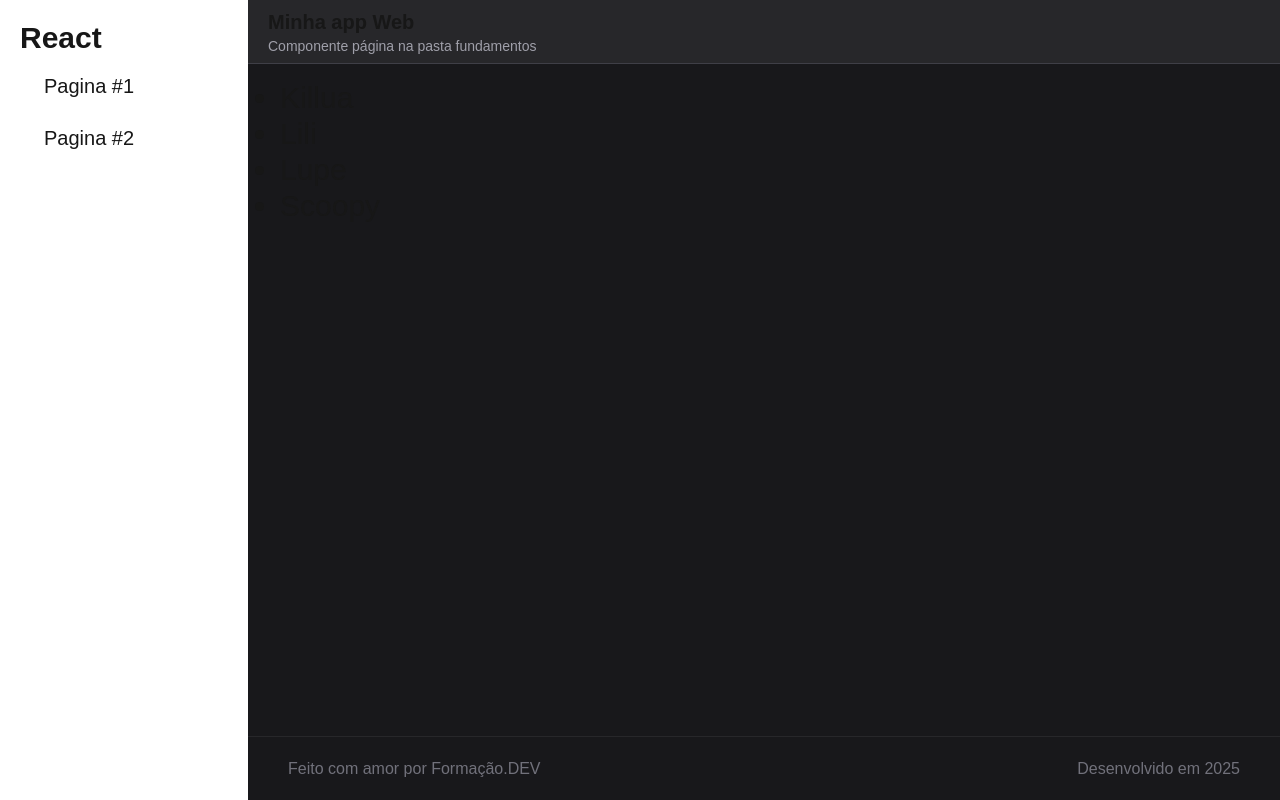
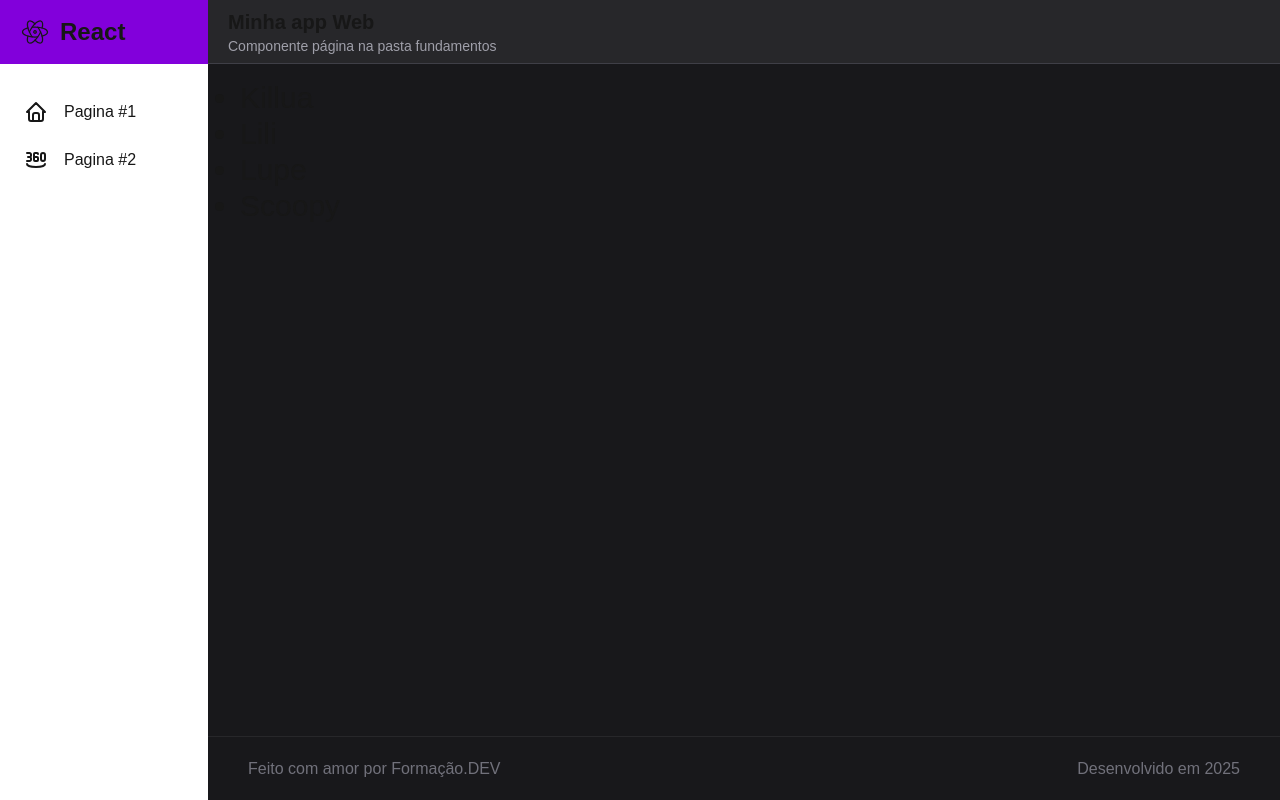
Before and after one commit to GustavoPaula/formacao-dev, a Next.js app in the folder react-fundamentos/: page /fundamentos/pagina in a window 1280 px wide. Built offline with nearby package versions, Linux system fonts and the light colour scheme.

Commit message:
Melhorando menu

```diff
--- a/react-fundamentos/components/AreaLateral.tsx
+++ b/react-fundamentos/components/AreaLateral.tsx
@@ -3,7 +3,7 @@ import Menu from "./Menu";
 
 export default function AreaLateral() {
   return (
-    <div className="p-5 ">
+    <div className="flex flex-col gap-5">
       <Logo />
       <Menu />
     </div>
--- a/react-fundamentos/components/Logo.tsx
+++ b/react-fundamentos/components/Logo.tsx
@@ -1,7 +1,10 @@
+import { IconBrandReact } from "@tabler/icons-react";
+
 export default function Logo() {
   return (
-    <div className="text-3xl font-black">
-      React
+    <div className="flex px-5 items-center gap-2.5 font-black h-16 bg-purple-700">
+      <span><IconBrandReact size={30} stroke={1} /></span>
+      <span className="text-2xl">React</span>
     </div>
   )
 }
--- a/react-fundamentos/components/Menu.tsx
+++ b/react-fundamentos/components/Menu.tsx
@@ -1,3 +1,4 @@
+import { Icon360View, IconHome } from "@tabler/icons-react";
 import MenuItem from "./MenuItem";
 
 export default function Menu() {
@@ -6,8 +7,8 @@ export default function Menu() {
       flex flex-col justify-start items-center w-52
       text-3xl p-2 gap-2
     `}>
-      <MenuItem texto="Pagina #1" url="/fundamentos/pagina" />
-      <MenuItem texto="Pagina #2" url="/pagina" />
+      <MenuItem icone={<IconHome />} texto="Pagina #1" url="/fundamentos/pagina" />
+      <MenuItem icone={<Icon360View />} texto="Pagina #2" url="/pagina" />
     </div>
   );
 }
--- a/react-fundamentos/components/MenuItem.tsx
+++ b/react-fundamentos/components/MenuItem.tsx
@@ -3,14 +3,18 @@ import Link from "next/link";
 interface MenuItemProps {
   url: string
   texto: string
+  icone: any
 }
 
 export default function MenuItem(props: MenuItemProps) {
   return (
     <Link href={props.url} className={`
-      px-4 py-2 text-xl w-full rounded-md
+      flex gap-4 items-center
+      px-4 py-2 text-base w-full rounded-md
+      hover:bg-zinc-900
     `}>
-      {props.texto}
+      <span>{props.icone}</span>
+      <span>{props.texto}</span>
     </Link>
   );
 }
```
Also changed, not shown: react-fundamentos/package.json (+7 -6 lines), 1 other file (tests, documents, lock files or other folders).
